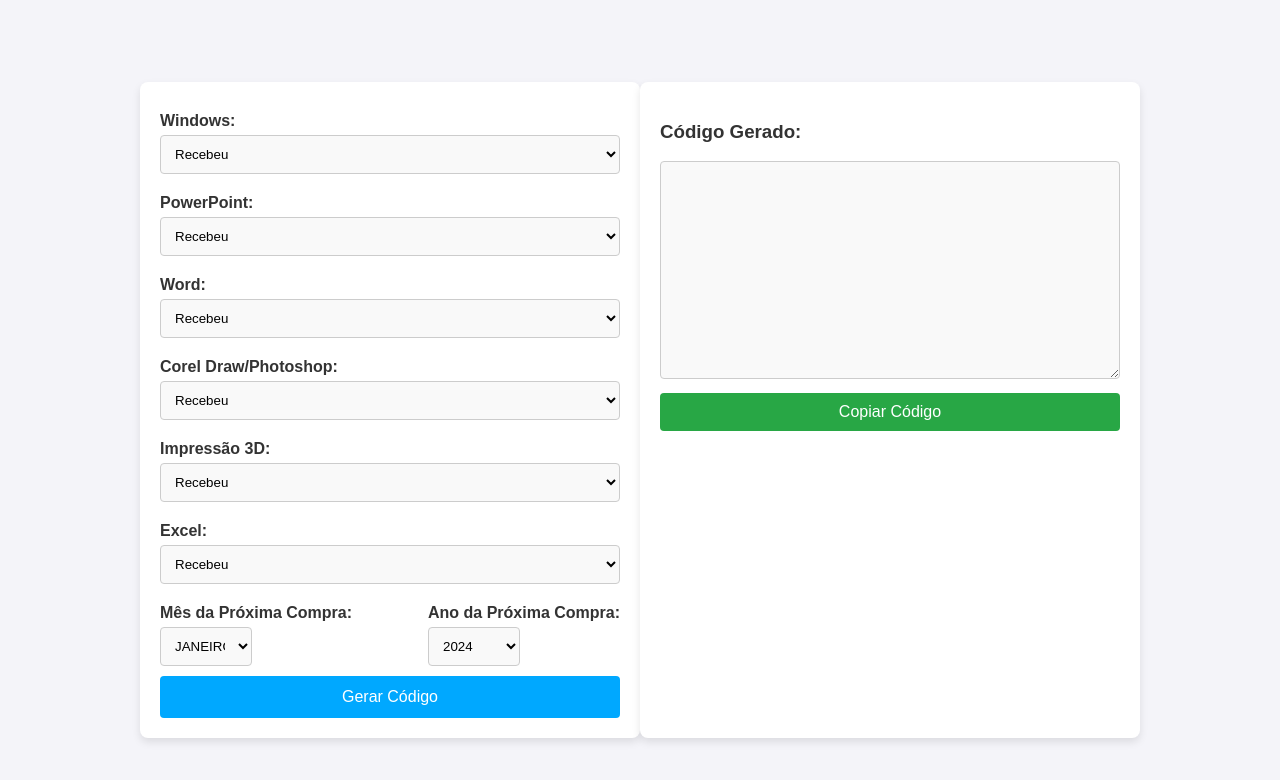
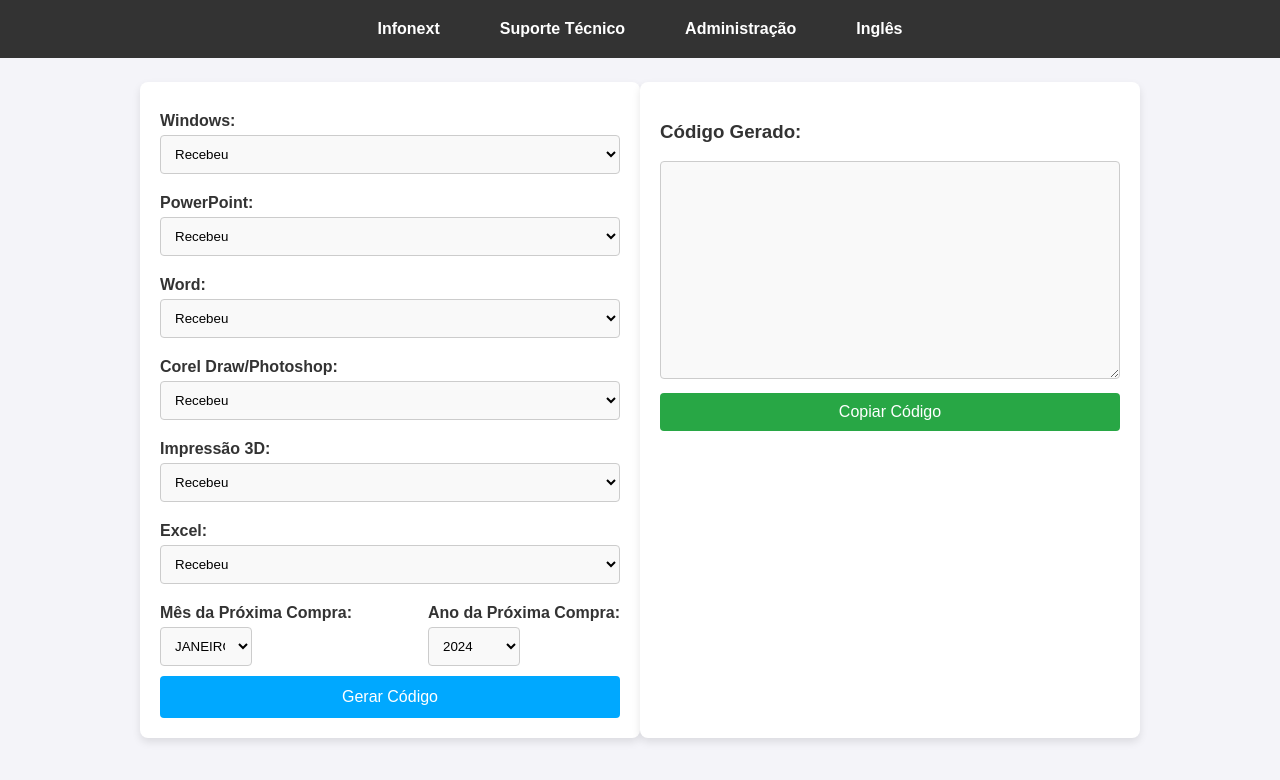
Before and after one commit to willyans-afr/GeradorFollowMaterial, a plain HTML site: page index.html in a window 1280 px wide. Drawn offline with Linux system fonts and the light colour scheme.

Commit message:
Update index.html

```diff
--- a/index.html
+++ b/index.html
@@ -5,6 +5,35 @@
   <meta name="viewport" content="width=device-width, initial-scale=1.0">
   <title>Gerar Tabela HTML</title>
   <style>
+
+    /* Estilo do menu */
+    .menu {
+      display: flex;
+      justify-content: center;
+      background-color: #333;
+      padding: 10px 0;
+      position: fixed;
+      top: 0;
+      width: 100%;
+      z-index: 1000;
+    }
+
+    /* Estilo dos botões do menu */
+    .menu a {
+      text-decoration: none;
+      color: white;
+      padding: 10px 20px;
+      margin: 0 10px;
+      border-radius: 4px;
+      transition: background-color 0.3s ease;
+      font-weight: bold;
+    }
+
+    /* Efeito ao passar o mouse */
+    .menu a:hover {
+      background-color: #575757;
+    }
+
     /* Estilo geral */
     body {
       font-family: Arial, sans-serif;
@@ -126,7 +155,13 @@
   </style>
 </head>
 <body>
-
+<!-- Menu de navegação -->
+  <nav class="menu">
+    <a href="index.html">Infonext</a>
+    <a href="sup.html">Suporte Técnico</a>
+    <a href="adm.html">Administração</a>
+    <a href="ingles.html">Inglês</a>
+  </nav>
   <!-- Container principal -->
   <div class="container">
     <!-- Formulário para personalizar as situações -->
```
